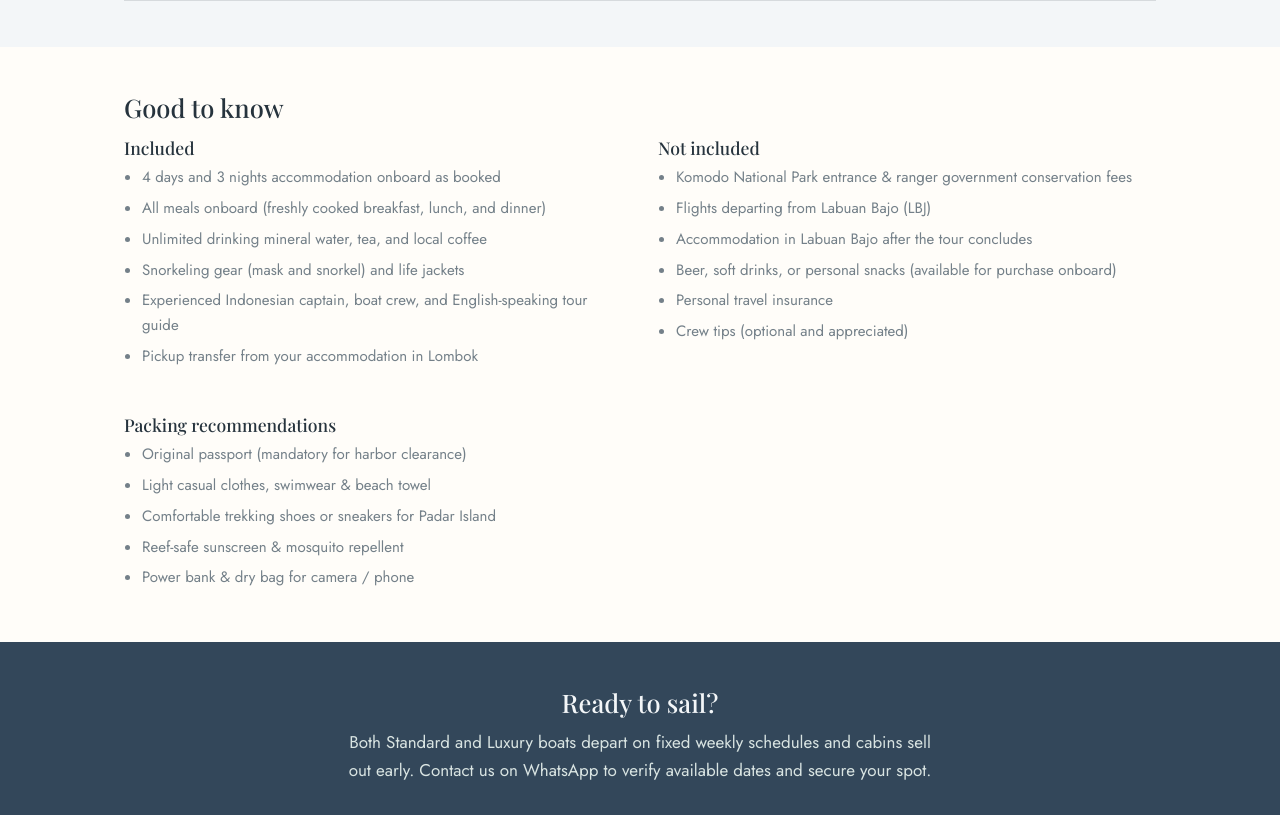
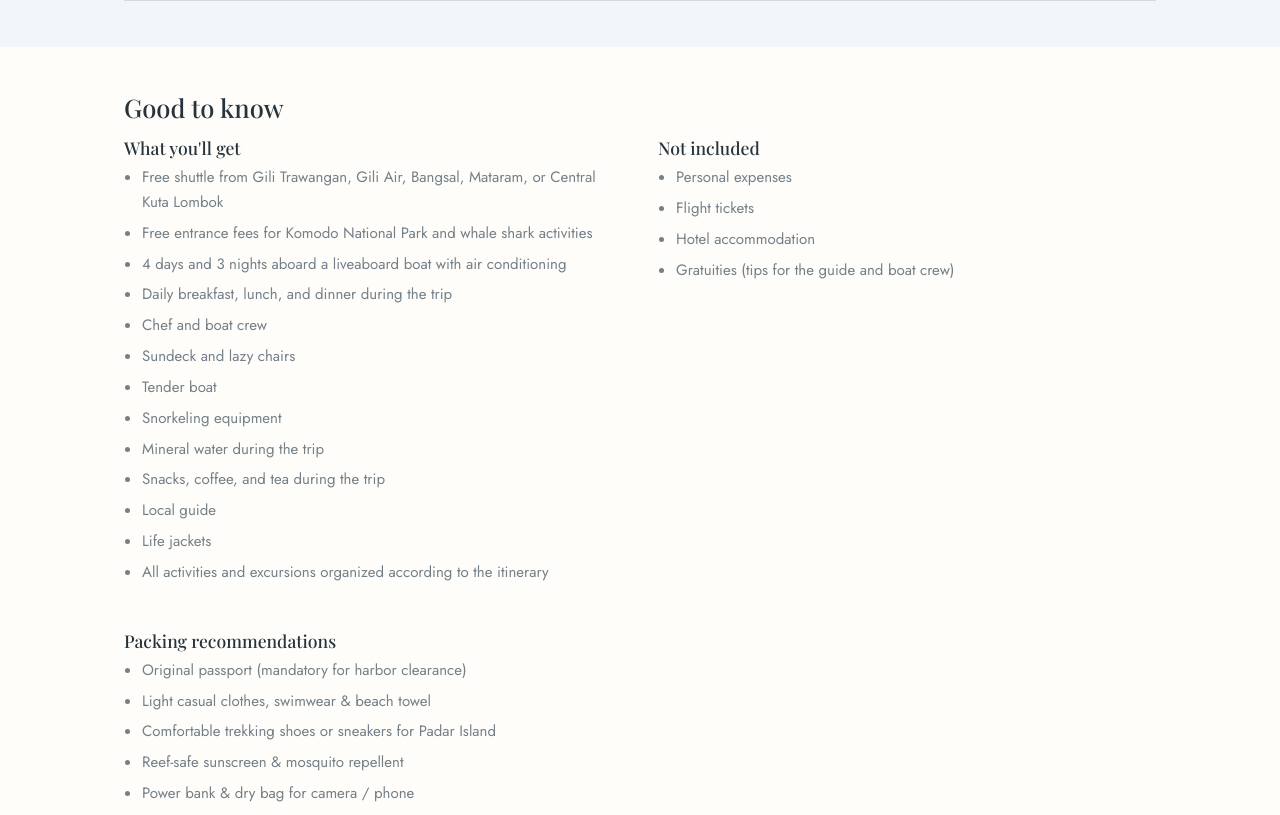
Before and after one commit to dedetkang-hash/lalasalamaweb-, a plain HTML site: page komodo-sail.html in a window 1280 px wide. Shown: the part 2020-2835 px from the top of the page. Drawn offline with nearby package versions, Linux system fonts and the light colour scheme; a web font is replaced by a local one.

Commit message:
Good to know section modifications

```diff
--- a/komodo-sail.html
+++ b/komodo-sail.html
@@ -162,30 +162,34 @@
     <h2>Good to know</h2>
     <div class="info-grid">
       <div>
-        <h3 style="font-size:1.1rem">Included</h3>
+        <h3 style="font-size:1.1rem">What you'll get</h3>
         <ul>
-          <li>4 days and 3 nights accommodation onboard as booked</li>
-          <li>All meals onboard (freshly cooked breakfast, lunch, and dinner)</li>
-          <li>Unlimited drinking mineral water, tea, and local coffee</li>
-          <li>Snorkeling gear (mask and snorkel) and life jackets</li>
-          <li>Experienced Indonesian captain, boat crew, and English-speaking tour guide</li>
-          <li>Pickup transfer from your accommodation in Lombok</li>
+          <li>Free shuttle from Gili Trawangan, Gili Air, Bangsal, Mataram, or Central Kuta Lombok</li>
+          <li>Free entrance fees for Komodo National Park and whale shark activities</li>
+          <li>4 days and 3 nights aboard a liveaboard boat with air conditioning</li>
+          <li>Daily breakfast, lunch, and dinner during the trip</li>
+          <li>Chef and boat crew</li>
+          <li>Sundeck and lazy chairs</li>
+          <li>Tender boat</li>
+          <li>Snorkeling equipment</li>
+          <li>Mineral water during the trip</li>
+          <li>Snacks, coffee, and tea during the trip</li>
+          <li>Local guide</li>
+          <li>Life jackets</li>
+          <li>All activities and excursions organized according to the itinerary</li>
         </ul>
       </div>
       <div>
         <h3 style="font-size:1.1rem">Not included</h3>
         <ul>
-          <li>Komodo National Park entrance &amp; ranger government conservation fees</li>
-          <li>Flights departing from Labuan Bajo (LBJ)</li>
-          <li>Accommodation in Labuan Bajo after the tour concludes</li>
-          <li>Beer, soft drinks, or personal snacks (available for purchase onboard)</li>
-          <li>Personal travel insurance</li>
-          <li>Crew tips (optional and appreciated)</li>
+          <li>Personal expenses</li>
+          <li>Flight tickets</li>
+          <li>Hotel accommodation</li>
+          <li>Gratuities (tips for the guide and boat crew)</li>
         </ul>
       </div>
     </div>
-
-    <div class="info-grid" style="margin-top: 40px;">
+    <div class="info-grid" style="margin-top:40px;">
       <div>
         <h3 style="font-size:1.1rem">Packing recommendations</h3>
         <ul>
```
